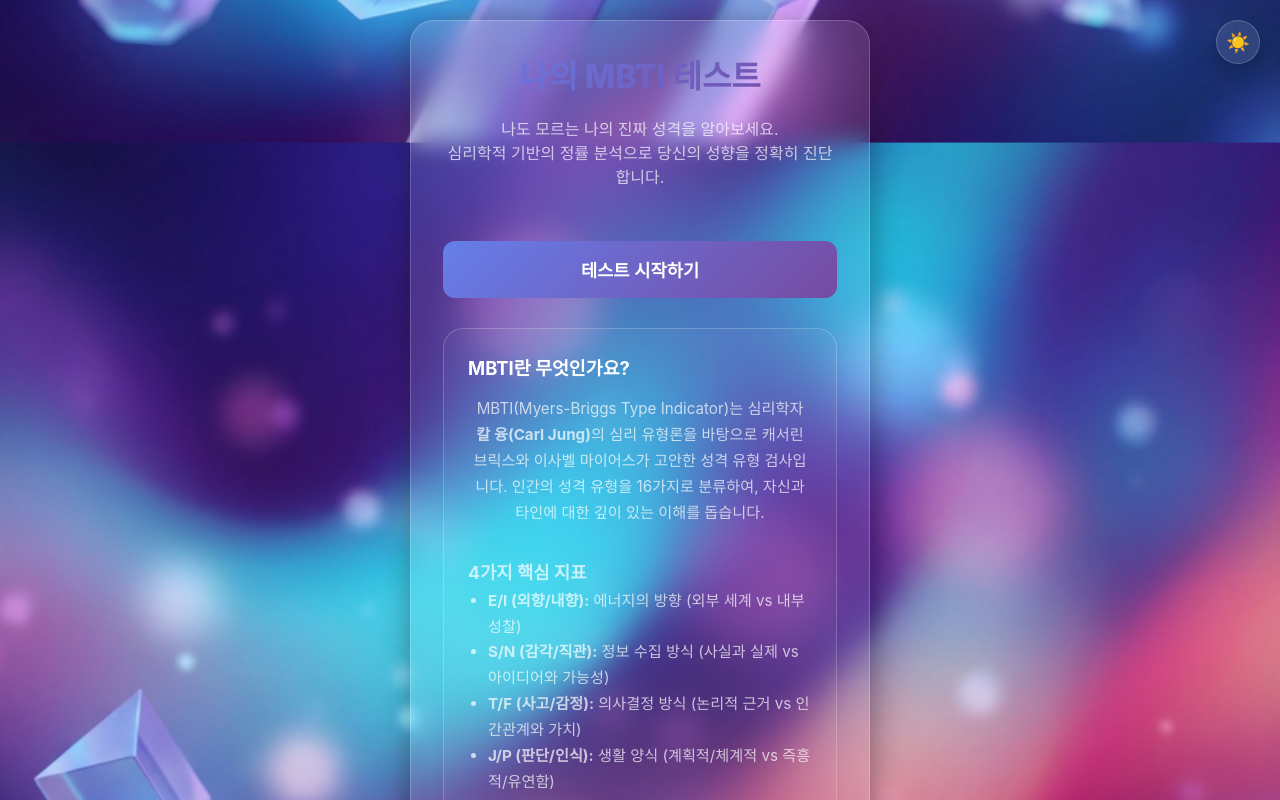
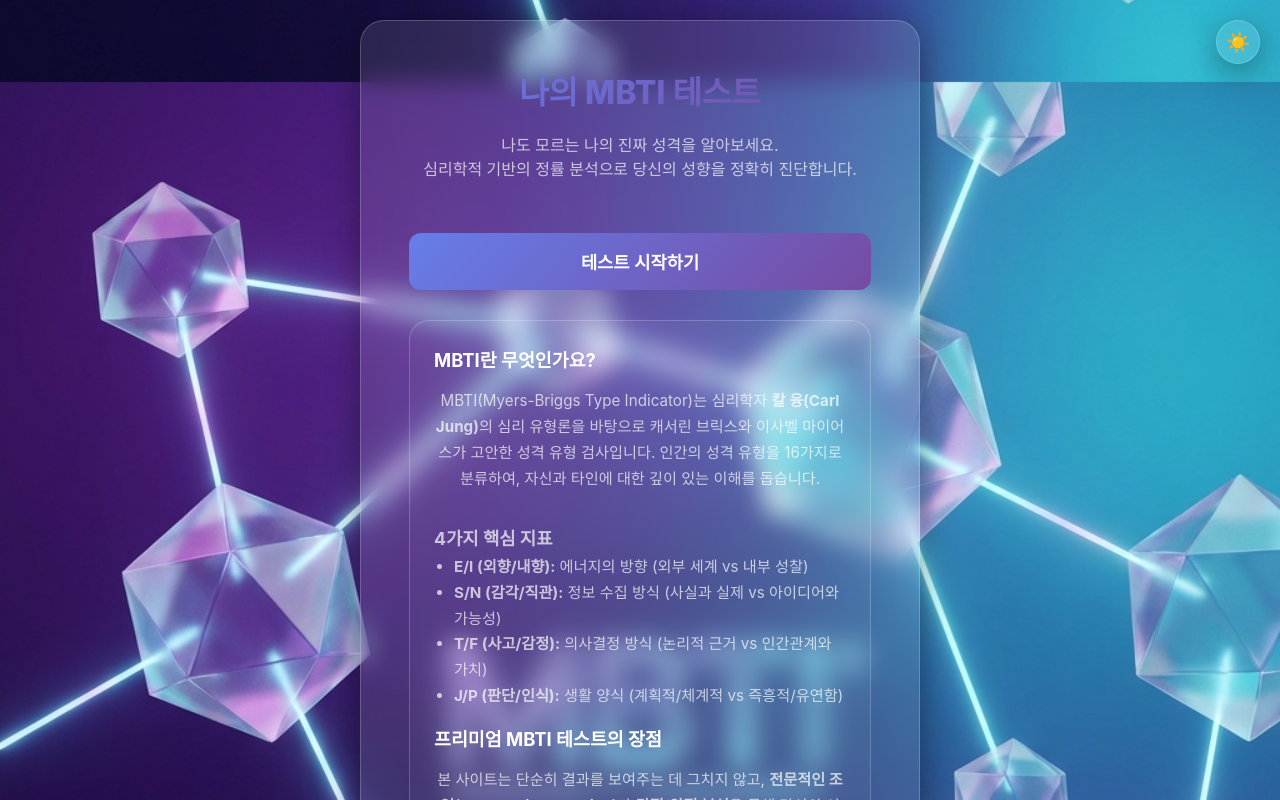
Before and after one commit to saraho76/mbti, a React (Vite) app: page / in a window 1280 px wide. Shown: the top 800 px of the page. Built offline with nearby package versions, Linux system fonts and the light colour scheme.

Commit message:
perf: optimize SEO and performance based on report

```diff
--- a/index.html
+++ b/index.html
@@ -12,7 +12,7 @@
     gtag('config', 'G-31GYN12R2Q');
   </script>
   <!-- Microsoft Clarity tag -->
-  <script type="text/javascript">
+  <script type="text/javascript" defer>
     (function (c, l, a, r, i, t, y) {
       c[a] = c[a] || function () { (c[a].q = c[a].q || []).push(arguments) };
       t = l.createElement(r); t.async = 1; t.src = "https://www.clarity.ms/tag/" + i;
@@ -32,7 +32,8 @@
   <meta property="og:url" content="https://mbti-7gk.pages.dev/">
   <meta name="twitter:card" content="summary_large_image">
   <link rel="canonical" href="https://mbti-7gk.pages.dev/">
-  <link rel="icon" type="image/svg+xml" href="/favicon.svg">
+  <link rel="shortcut icon" href="/favicon.svg" type="image/svg+xml">
+  <link rel="icon" href="/favicon.svg" type="image/svg+xml">
 
   <!-- JSON-LD Structured Data -->
   <script type="application/ld+json">
@@ -101,7 +102,7 @@
   <meta name="google-adsense-account" content="ca-pub-2242605802120236">
   <script async src="https://pagead2.googlesyndication.com/pagead/js/adsbygoogle.js?client=ca-pub-2242605802120236"
     crossorigin="anonymous"></script>
-  <script src="https://t1.kakaocdn.net/kakao_js_sdk/2.7.0/kakao.min.js"></script>
+  <script src="https://t1.kakaocdn.net/kakao_js_sdk/2.7.0/kakao.min.js" defer></script>
 </head>
 
 <body>
--- /dev/null
+++ b/public/404.html
@@ -0,0 +1,66 @@
+<!DOCTYPE html>
+<html lang="ko">
+
+<head>
+    <meta charset="UTF-8">
+    <meta name="viewport" content="width=device-width, initial-scale=1.0">
+    <title>페이지를 찾을 수 없습니다 - 프리미엄 MBTI 테스트</title>
+    <style>
+        body {
+            margin: 0;
+            padding: 0;
+            display: flex;
+            justify-content: center;
+            align-items: center;
+            min-height: 100vh;
+            background: #0f172a;
+            color: #ffffff;
+            font-family: 'Inter', sans-serif;
+            text-align: center;
+        }
+
+        .container {
+            padding: 20px;
+        }
+
+        h1 {
+            font-size: 6rem;
+            margin: 0;
+            background: linear-gradient(135deg, #667eea 0%, #764ba2 100%);
+            -webkit-background-clip: text;
+            background-clip: text;
+            -webkit-text-fill-color: transparent;
+        }
+
+        p {
+            font-size: 1.2rem;
+            color: rgba(255, 255, 255, 0.7);
+            margin: 20px 0;
+        }
+
+        .btn {
+            display: inline-block;
+            padding: 12px 24px;
+            background: linear-gradient(135deg, #667eea 0%, #764ba2 100%);
+            color: white;
+            text-decoration: none;
+            border-radius: 8px;
+            font-weight: bold;
+            transition: transform 0.2s;
+        }
+
+        .btn:hover {
+            transform: translateY(-2px);
+        }
+    </style>
+</head>
+
+<body>
+    <div class="container">
+        <h1>404</h1>
+        <p>요청하신 페이지를 찾을 수 없습니다.</p>
+        <a href="/" class="btn">홈으로 돌아가기</a>
+    </div>
+</body>
+
+</html>
--- a/src/index.css
+++ b/src/index.css
@@ -35,7 +35,7 @@
 
 body {
   min-height: 100vh;
-  background: url('/premium_mbti_bg.png') no-repeat center center fixed;
+  background: url('/premium_mbti_bg.webp') no-repeat center center fixed;
   background-size: cover;
   display: flex;
   justify-content: center;
@@ -45,7 +45,7 @@
 }
 
 [data-theme='light'] body {
-  background: linear-gradient(rgba(248, 250, 252, 0.85), rgba(248, 250, 252, 0.85)), url('/premium_mbti_bg.png') no-repeat center center fixed;
+  background: linear-gradient(rgba(248, 250, 252, 0.85), rgba(248, 250, 252, 0.85)), url('/premium_mbti_bg.webp') no-repeat center center fixed;
   background-size: cover;
 }
 
@@ -489,3 +489,49 @@
   justify-content: center;
   gap: 8px;
 }
+
+/* Responsive Design (Media Queries) */
+@media screen and (max-width: 480px) {
+  #root {
+    padding: 10px;
+  }
+
+  .glass-card {
+    padding: 24px 16px;
+    border-radius: 20px;
+  }
+
+  h1 {
+    font-size: 1.75rem;
+  }
+
+  .btn-primary,
+  .btn-secondary {
+    padding: 14px 20px;
+    font-size: 1rem;
+  }
+
+  .description {
+    font-size: 1rem;
+    padding: 16px;
+  }
+}
+
+@media screen and (min-width: 1024px) {
+  #root {
+    max-width: 600px;
+  }
+
+  .glass-card {
+    padding: 48px;
+  }
+}
+
+@media (prefers-reduced-motion: reduce) {
+  * {
+    animation-duration: 0.01ms !important;
+    animation-iteration-count: 1 !important;
+    transition-duration: 0.01ms !important;
+    scroll-behavior: auto !important;
+  }
+}
```
Also changed, not shown: public/premium_mbti_bg.webp (added), 1 other file (tests, documents, lock files or other folders).
